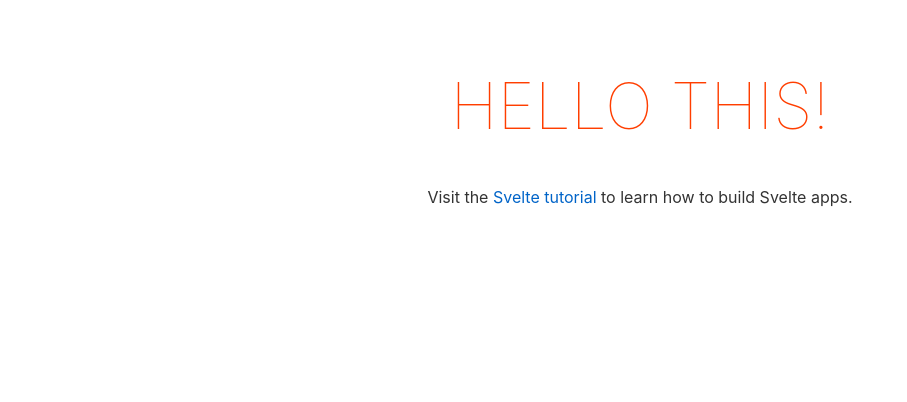
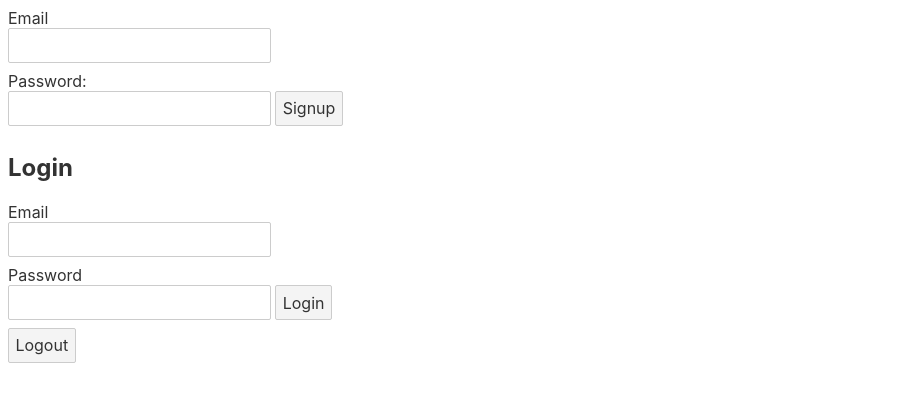
Before and after one commit to marciofao/svelte-app-firebase, a Svelte app: page / in a window 1280 px wide. Shown: the top 402 px of the page, without its empty margins (0-907 px from the left). Built offline with nearby package versions, Linux system fonts and the light colour scheme.

Commit message:
create logon/signup form

```diff
--- a/src/App.svelte
+++ b/src/App.svelte
@@ -1,30 +1,22 @@
 <script>
-	export let name;
+  export let name;
 </script>
 
 <main>
-	<h1>Hello {name}!</h1>
-	<p>Visit the <a href="https://svelte.dev/tutorial">Svelte tutorial</a> to learn how to build Svelte apps.</p>
+  <form class="signup">
+    <label for="email">Email</label>
+    <input type="email" name="email" />
+    <label for="password">Password:</label>
+    <input type="password" name="password" />
+    <button>Signup</button>
+  </form>
+  <h2>Login</h2>
+  <form class="login">
+    <label for="email">Email</label>
+    <input type="email" name="email" />
+    <label for="password" name="password">Password</label>
+    <input type="password" name="password" />
+    <button>Login</button>
+  </form>
+  <button class="logout">Logout</button>
 </main>
-
-<style>
-	main {
-		text-align: center;
-		padding: 1em;
-		max-width: 240px;
-		margin: 0 auto;
-	}
-
-	h1 {
-		color: #ff3e00;
-		text-transform: uppercase;
-		font-size: 4em;
-		font-weight: 100;
-	}
-
-	@media (min-width: 640px) {
-		main {
-			max-width: none;
-		}
-	}
-</style>
```
